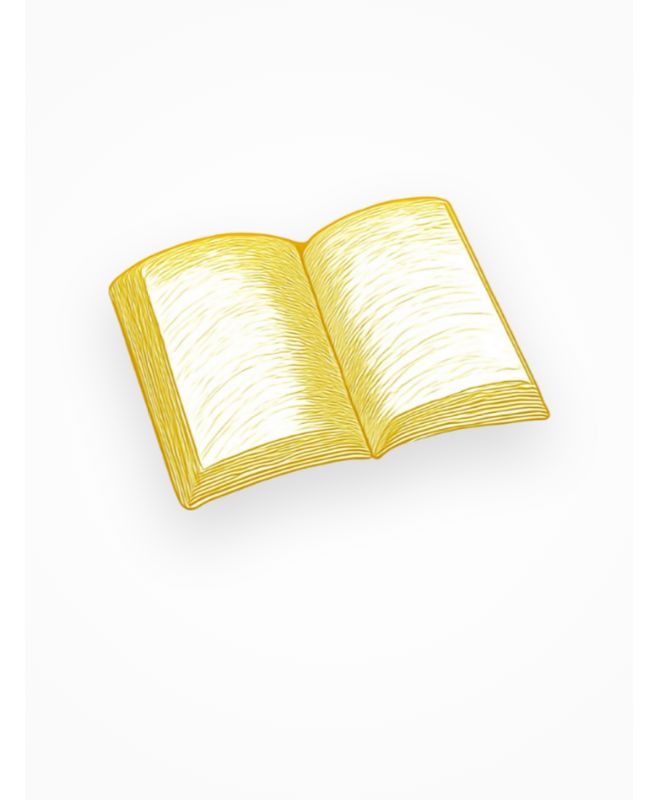
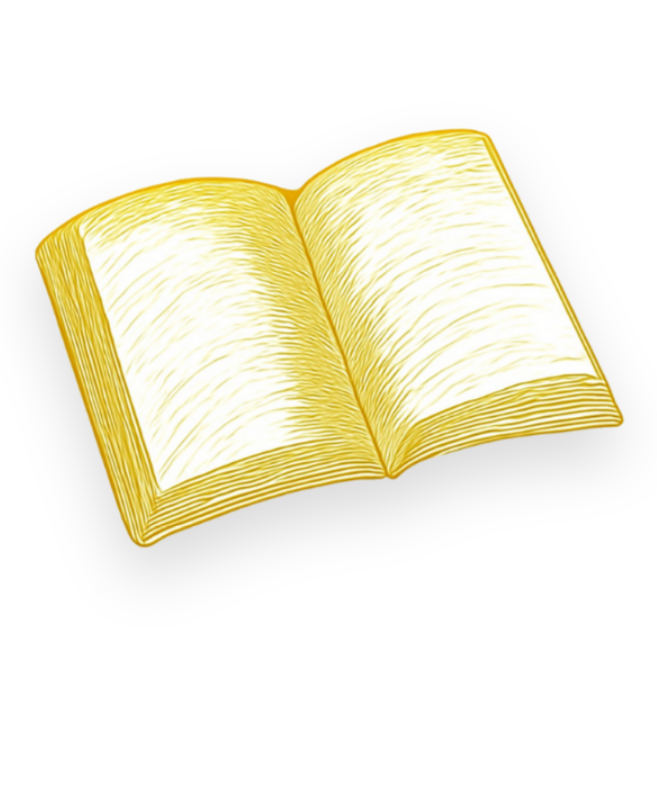
Before and after one commit to solalchetrit/loomina, a Next.js app: page / in a window 1280 px wide. Shown: the top 800 px of the page, without its empty margins (311-968 px from the left). Built offline with nearby package versions, Linux system fonts and the light colour scheme; a web font is replaced by a local one.

Commit message:
fix(ui): enlarge hero book on desktop and unify background

```diff
--- a/components/Hero.tsx
+++ b/components/Hero.tsx
@@ -37,7 +37,7 @@ export default function Hero() {
         {/* --- LE LIVRE (STAR) --- */}
         <motion.div
           style={{ scale: scaleBook, y: yBook }}
-          className="relative z-10 w-full max-w-md md:max-w-xl will-change-transform"
+          className="relative z-10 w-full max-w-lg md:max-w-3xl will-change-transform"
         >
           <motion.div
             animate={{ y: [0, -15, 0] }}
@@ -49,7 +49,7 @@ export default function Hero() {
               alt="Livre Loomina"
               width={819}
               height={1024}
-              className="w-full h-auto object-contain drop-shadow-2xl"
+              className="w-full h-auto object-contain drop-shadow-2xl mix-blend-multiply"
               priority
               unoptimized
             />
@@ -91,9 +91,10 @@ export default function Hero() {
         {/* <motion.div ... /> removed as requested for pure look */}
 
         {/* --- BACKGROUND --- */}
-        <div className="absolute inset-x-0 top-0 h-full w-full -z-10 bg-[radial-gradient(circle_at_center,_white_0%,_#f8f8f8_100%)] opacity-80"></div>
-        {/* Subtle Gold Glow behind book */}
-        <div className="absolute top-1/2 left-1/2 -translate-x-1/2 -translate-y-1/2 w-[500px] h-[500px] bg-[var(--loomina-gold)] rounded-full blur-[120px] opacity-10 -z-10 pointer-events-none"></div>
+        {/* Pure white background to blend with image */}
+        <div className="absolute inset-x-0 top-0 h-full w-full -z-10 bg-white"></div>
+        {/* Subtle Gold Glow behind book - kept but reduced opacity to avoid background clash */}
+        <div className="absolute top-1/2 left-1/2 -translate-x-1/2 -translate-y-1/2 w-[600px] h-[600px] bg-[var(--loomina-gold)] rounded-full blur-[120px] opacity-5 -z-10 pointer-events-none"></div>
       </div>
     </section>
   );
```
